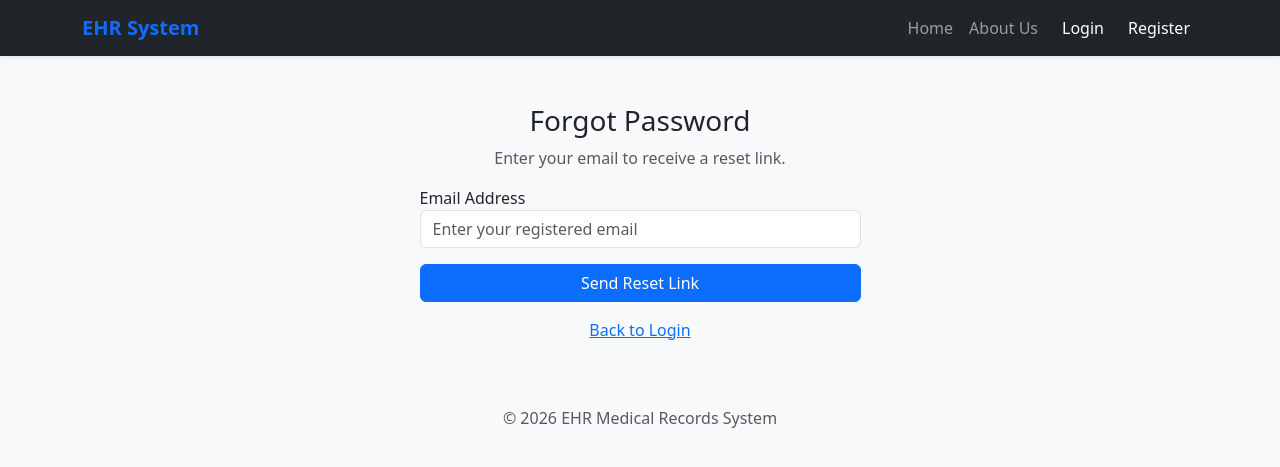
After one commit to sajana1999/EHR_Project, a Flask app: page /forgot_password in a window 1280 px wide. The commit adds this page. Shown: the top 467 px of the page. Run offline with Flask 3, Linux system fonts and the light colour scheme; some libraries are stand-ins or nearby versions.

Commit message:
add email verification on registeration and add email for forget password

```diff
--- a/app.py
+++ b/app.py
@@ -1,37 +1,45 @@
 import os
-import uuid
 from flask import Flask, render_template, request, redirect, url_for, session, flash
 from flask_bcrypt import Bcrypt
+from flask_mail import Mail, Message
+from itsdangerous import URLSafeTimedSerializer, SignatureExpired
 import pymysql
-from flask import send_from_directory
 from werkzeug.utils import secure_filename
 
 app = Flask(__name__)
 app.secret_key = 'ehr_secret_key'
 
-# Configure Uploads
-UPLOAD_FOLDER = 'static/uploads'
-ALLOWED_EXTENSIONS = {'png', 'jpg', 'jpeg', 'gif', 'pdf'}
-app.config['UPLOAD_FOLDER'] = UPLOAD_FOLDER
+# --- CONFIGURATIONS ---
+bcrypt = Bcrypt(app)
+serializer = URLSafeTimedSerializer(app.secret_key)
 
-if not os.path.exists(UPLOAD_FOLDER):
-    os.makedirs(UPLOAD_FOLDER)
-
-bcrypt = Bcrypt(app)
-
-# Database Configuration
+# Database Connection
 db_config = {
     'host': 'localhost',
     'user': 'root',
-    'password': 'KINGsajana*',
+    'password': 'root*', # Ensure this matches your MySQL Workbench password
     'database': 'ehr_system',
     'cursorclass': pymysql.cursors.DictCursor
 }
 
+# Email Setup
+app.config['MAIL_SERVER'] = 'smtp.gmail.com'
+app.config['MAIL_PORT'] = 587
+app.config['MAIL_USE_TLS'] = True
+app.config['MAIL_USERNAME'] = 'chameesharavindu@gmail.com'
+app.config['MAIL_PASSWORD'] = 'tkyyujagsspmrlzp'
+mail = Mail(app)
+
+# Image Upload Settings
+UPLOAD_FOLDER = 'static/uploads'
+app.config['UPLOAD_FOLDER'] = UPLOAD_FOLDER
+if not os.path.exists(UPLOAD_FOLDER):
+    os.makedirs(UPLOAD_FOLDER)
+
 def get_db_connection():
     return pymysql.connect(**db_config)
 
-# --- ROUTES ---
+# --- DOCTOR ROUTES (Auth & Verification) ---
 
 @app.route('/')
 def home():
@@ -39,317 +47,184 @@ def home():
         return redirect(url_for('dashboard'))
     return redirect(url_for('login'))
 
+@app.route('/about')
+def about():
+    return render_template('about.html')
+
 @app.route('/register', methods=['GET', 'POST'])
 def register():
     if request.method == 'POST':
-        f_name = request.form.get('first_name')
-        l_name = request.form.get('last_name')
-        med_id = request.form.get('doctor_medical_id')
-        cat = request.form.get('category')
-        uname = request.form.get('username')
-        email = request.form.get('email')
-        pw = request.form.get('password')
-
-        hashed_pw = bcrypt.generate_password_hash(pw).decode('utf-8')
+        email = request.form['email']
+        hashed_pw = bcrypt.generate_password_hash(request.form['password']).decode('utf-8')
 
         db = get_db_connection()
-        cursor = db.cursor()
+        cur = db.cursor()
         try:
-            query = """INSERT INTO doctors (first_name, last_name, doctor_medical_id, category, username, email, password)
-                       VALUES (%s, %s, %s, %s, %s, %s, %s)"""
-            cursor.execute(query, (f_name, l_name, med_id, cat, uname, email, hashed_pw))
+            # Set is_verified = 0 (False) on creation [Requirement]
+            query = """INSERT INTO doctors (first_name, last_name, doctor_medical_id, category, username, email, password, is_verified)
+                       VALUES (%s, %s, %s, %s, %s, %s, %s, 0)"""
+            cur.execute(query, (
+                request.form['first_name'], request.form['last_name'],
+                request.form['doctor_medical_id'], request.form['category'],
+                request.form['username'], email, hashed_pw
+            ))
             db.commit()
-            flash("Doctor account created successfully!", "success")
+
+            # Generate confirmation token and send email [Requirement]
+            token = serializer.dumps(email, salt='email-confirm-salt')
+            link = url_for('confirm_email', token=token, _external=True)
+
+            msg = Message('Confirm Your EHR Account', sender=app.config['MAIL_USERNAME'], recipients=[email])
+            msg.body = f"Welcome! Please click the link to verify your account: {link}"
+            mail.send(msg)
+
+            flash("Registration successful! Please check your email to verify your account.", "info")
             return redirect(url_for('login'))
         except Exception as e:
-            flash(f"Database Error: {str(e)}", "danger")
+            flash(f"Error: {str(e)}", "danger")
         finally:
-            cursor.close()
             db.close()
     return render_template('register.html')
+
+@app.route('/confirm_email/<token>')
+def confirm_email(token):
+    try:
+        # Decode token [Requirement]
+        email = serializer.loads(token, salt='email-confirm-salt', max_age=3600) # 1 hour expiry
+    except SignatureExpired:
+        return "<h1>The confirmation link has expired.</h1>"
+    except:
+        return "<h1>Invalid token.</h1>"
+
+    db = get_db_connection()
+    cur = db.cursor()
+    # Update is_verified = 1 for the corresponding email [Requirement]
+    cur.execute("UPDATE doctors SET is_verified = 1 WHERE email = %s", (email,))
+    db.commit()
+    db.close()
+
+    flash("Email verified! You can now log in.", "success")
+    return redirect(url_for('login'))
 
 @app.route('/login', methods=['GET', 'POST'])
 def login():
     if request.method == 'POST':
-        username = request.form.get('username')
-        password_candidate = request.form.get('password')
-        conn = get_db_connection()
-        cur = conn.cursor()
-        cur.execute("SELECT * FROM doctors WHERE username = %s", (username,))
+        db = get_db_connection()
+        cur = db.cursor()
+        cur.execute("SELECT * FROM doctors WHERE username = %s", (request.form['username'],))
         user = cur.fetchone()
-        cur.close()
-        conn.close()
-        if user and bcrypt.check_password_hash(user['password'], password_candidate):
-            session['logged_in'] = True
-            session['doctor_id'] = user['id']
-            session['username'] = user['username']
-            flash(f"Welcome back, Dr. {user['last_name']}", "success")
-            return redirect(url_for('dashboard'))
-        flash("Invalid login credentials", "danger")
+        db.close()
+
+        if user and bcrypt.check_password_hash(user['password'], request.form['password']):
+            # Check if user['is_verified'] is True [Requirement]
+            if user['is_verified']:
+                session['logged_in'] = True
+                session['doctor_id'] = user['id']
+                session['username'] = user['username']
+                return redirect(url_for('dashboard'))
+            else:
+                # Deny login and flash warning if False [Requirement]
+                flash("Your account is not verified. Please check your email for the verification link.", "warning")
+                return redirect(url_for('login'))
+
+        flash("Invalid username or password", "danger")
     return render_template('login.html')
+
+# --- PATIENT ROUTES (CRUD) ---
 
 @app.route('/dashboard')
 def dashboard():
-    if 'logged_in' not in session:
-        return redirect(url_for('login'))
-
-    # Get the search term from the URL (if any)
-    search_query = request.args.get('search', '').strip()
-
-    conn = get_db_connection()
-    cur = conn.cursor()
-
-    if search_query:
-        # Search by first_name, last_name, or insurance_number
-        # Using %s with % around it allows "partial" matches (e.g. 'jo' matches 'John')
-        sql = """
-            SELECT * FROM patients
-            WHERE doctor_id = %s
-            AND (first_name LIKE %s OR last_name LIKE %s OR insurance_number LIKE %s)
-        """
-        like_pattern = f"%{search_query}%"
-        cur.execute(sql, (session['doctor_id'], like_pattern, like_pattern, like_pattern))
-    else:
-        # No search? Show all patients for this doctor
-        cur.execute("SELECT * FROM patients WHERE doctor_id = %s", (session['doctor_id'],))
-
+    if 'logged_in' not in session: return redirect(url_for('login'))
+    db = get_db_connection()
+    cur = db.cursor()
+    cur.execute("SELECT * FROM patients WHERE doctor_id = %s", (session['doctor_id'],))
     patients = cur.fetchall()
-    cur.close()
-    conn.close()
-
+    db.close()
     return render_template('dashboard.html', patients=patients)
 
 @app.route('/add_patient', methods=['GET', 'POST'])
 def add_patient():
-    if 'logged_in' not in session:
-        return redirect(url_for('login'))
+    if 'logged_in' not in session: return redirect(url_for('login'))
+    if request.method == 'POST':
+        file = request.files.get('patient_img')
+        filename = secure_filename(file.filename) if file else ""
+        if file: file.save(os.path.join(app.config['UPLOAD_FOLDER'], filename))
 
-    if request.method == 'POST':
-        first_name = request.form.get('first_name')
-        last_name = request.form.get('last_name')
-        insurance = request.form.get('insurance_number')
-        age = request.form.get('age')
-        weight = request.form.get('weight')
-        gender = request.form.get('gender')
-        allergies = request.form.get('allergies') or "No"
-        appt_date = request.form.get('appt_date')
-        history = request.form.get('history')
-
-        # Handle Profile Photo
-        db_img_path = "uploads/default_user.png"
-        if 'patient_img' in request.files:
-            file = request.files['patient_img']
-            if file and file.filename != '':
-                filename = uuid.uuid4().hex + "_" + secure_filename(file.filename)
-                file.save(os.path.join(app.config['UPLOAD_FOLDER'], filename))
-                db_img_path = f"uploads/{filename}"
-
-        conn = get_db_connection()
-        cur = conn.cursor()
-        try:
-            query = """INSERT INTO patients
-                       (first_name, last_name, insurance_number, age, weight, gender, allergies, appt_date, medical_history, patient_img, doctor_id)
-                       VALUES (%s, %s, %s, %s, %s, %s, %s, %s, %s, %s, %s)"""
-            cur.execute(query, (first_name, last_name, insurance, age, weight, gender, allergies, appt_date, history, db_img_path, session['doctor_id']))
-            new_patient_id = cur.lastrowid
-
-            # Handle MULTIPLE Medical Documents
-            # 4. Handle Dynamic Medical Documents
-            if 'medical_docs' in request.files:
-                docs = request.files.getlist('medical_docs')
-                # IMPORTANT: Use getlist because there are multiple date inputs now
-                dates = request.form.getlist('doc_dates')
-
-                # zip() pairs File 1 with Date 1, File 2 with Date 2, etc.
-                for doc, d_date in zip(docs, dates):
-                    if doc and doc.filename != '':
-                        doc_filename = uuid.uuid4().hex + "_" + secure_filename(doc.filename)
-                        doc.save(os.path.join(app.config['UPLOAD_FOLDER'], doc_filename))
-
-                        # Save the document with its specific date
-                        doc_query = "INSERT INTO patient_documents (patient_id, file_path, document_date) VALUES (%s, %s, %s)"
-                        cur.execute(doc_query, (new_patient_id, f"uploads/{doc_filename}", d_date))
-
-            conn.commit()
-            flash("Patient and documents saved successfully!", "success")
-            return redirect(url_for('dashboard'))
-        except Exception as e:
-            conn.rollback()
-            flash(f"Error: {str(e)}", "danger")
-        finally:
-            cur.close()
-            conn.close()
+        db = get_db_connection()
+        cur = db.cursor()
+        query = """INSERT INTO patients (doctor_id, first_name, last_name, insurance_number,
+                   gender, has_allergies, medical_history, appointment_date, image_path)
+                   VALUES (%s, %s, %s, %s, %s, %s, %s, %s, %s)"""
+        cur.execute(query, (
+            session['doctor_id'], request.form['first_name'], request.form['last_name'],
+            request.form['insurance_number'], request.form['gender'],
+            'Yes' if request.form.get('allergies') else 'No',
+            request.form['history'], request.form['appt_date'], filename
+        ))
+        db.commit()
+        db.close()
+        flash("Patient added successfully!", "success")
+        return redirect(url_for('dashboard'))
     return render_template('add_patient.html')
 
 @app.route('/delete_patient/<int:id>')
 def delete_patient(id):
-    if 'logged_in' not in session:
-        return redirect(url_for('login'))
-
-    conn = get_db_connection()
-    cur = conn.cursor()
-
-    try:
-        # Delete the patient (This also deletes their documents due to ON DELETE CASCADE)
-        cur.execute("DELETE FROM patients WHERE id = %s AND doctor_id = %s", (id, session['doctor_id']))
-        conn.commit()
-        flash("Patient record has been successfully deleted.", "info")
-    except Exception as e:
-        conn.rollback()
-        flash(f"Error deleting record: {str(e)}", "danger")
-    finally:
-        cur.close()
-        conn.close()
-
+    if 'logged_in' not in session: return redirect(url_for('login'))
+    db = get_db_connection()
+    cur = db.cursor()
+    cur.execute("DELETE FROM patients WHERE id = %s AND doctor_id = %s", (id, session['doctor_id']))
+    db.commit()
+    db.close()
+    flash("Record deleted.", "warning")
     return redirect(url_for('dashboard'))
 
-@app.route('/patient/<int:patient_id>')
-def view_patient(patient_id):
-    if 'logged_in' not in session:
+# --- FORGOT PASSWORD ---
+
+@app.route('/forgot_password', methods=['GET', 'POST'])
+def forgot_password():
+    if request.method == 'POST':
+        email_input = request.form.get('email')
+        db = get_db_connection()
+        cur = db.cursor()
+        cur.execute("SELECT * FROM doctors WHERE email = %s", (email_input,))
+        user = cur.fetchone()
+        db.close()
+
+        if user:
+            token = serializer.dumps(email_input, salt='password-reset-salt')
+            link = url_for('reset_token', token=token, _external=True)
+            msg = Message('Password Reset Request', sender=app.config['MAIL_USERNAME'], recipients=[email_input])
+            msg.body = f"To reset your password, visit this link: {link}"
+            mail.send(msg)
+            flash("A reset link has been sent to your email.", "success")
+            return redirect(url_for('login'))
+        else:
+            flash("Wrong email entered! This email is not registered.", "danger")
+    return render_template('forgot_password.html')
+
+@app.route('/reset_password/<token>', methods=['GET', 'POST'])
+def reset_token(token):
+    try:
+        email = serializer.loads(token, salt='password-reset-salt', max_age=1800)
+    except:
+        flash("The reset link is invalid or has expired.", "danger")
+        return redirect(url_for('forgot_password'))
+
+    if request.method == 'POST':
+        new_pw = bcrypt.generate_password_hash(request.form['password']).decode('utf-8')
+        db = get_db_connection()
+        cur = db.cursor()
+        cur.execute("UPDATE doctors SET password = %s, is_verified = 1 WHERE email = %s", (new_pw, email))
+        db.commit()
+        db.close()
+        flash("Password updated and account verified!", "success")
         return redirect(url_for('login'))
-
-    conn = get_db_connection()
-    cur = conn.cursor()
-
-    # 1. NEW: Mark the patient as "Seen" (Turns off the red dot)
-    cur.execute("UPDATE patients SET is_seen = 1 WHERE id = %s", (patient_id,))
-    conn.commit()
-
-    # 2. Existing code: Get patient details
-    cur.execute("SELECT * FROM patients WHERE id = %s", (patient_id,))
-    patient = cur.fetchone()
-
-    cur.close()
-    conn.close()
-    return render_template('patient_details.html', patient=patient)
-
-@app.route('/patient/<int:patient_id>/radiology')
-def view_radiology(patient_id):
-    if 'logged_in' not in session: return redirect(url_for('login'))
-    conn = get_db_connection()
-    cur = conn.cursor()
-    cur.execute("SELECT first_name, last_name FROM patients WHERE id = %s", (patient_id,))
-    patient = cur.fetchone()
-    cur.execute("SELECT * FROM patient_documents WHERE patient_id = %s", (patient_id,))
-    documents = cur.fetchall()
-    cur.close()
-    conn.close()
-    return render_template('radiology_gallery.html', patient=patient, documents=documents)
-
-@app.route('/edit_patient/<int:id>')
-def edit_patient(id):
-    if 'logged_in' not in session: return redirect(url_for('login'))
-
-    conn = get_db_connection()
-    cur = conn.cursor()
-
-    # 1. Get the Patient's main data
-    cur.execute("SELECT * FROM patients WHERE id = %s", (id,))
-    patient = cur.fetchone()
-
-    # 2. Get all the X-rays/Reports for this specific patient
-    cur.execute("SELECT * FROM patient_documents WHERE patient_id = %s", (id,))
-    documents = cur.fetchall()
-
-    cur.close()
-    conn.close()
-
-    return render_template('edit_patient.html', patient=patient, documents=documents)
-
-@app.route('/update_patient/<int:id>', methods=['POST'])
-def update_patient(id):
-    if 'logged_in' not in session: return redirect(url_for('login'))
-
-    # 1. Collect all text fields
-    f_name = request.form.get('first_name')
-    l_name = request.form.get('last_name')
-    ins = request.form.get('insurance_number')
-    age = request.form.get('age')
-    weight = request.form.get('weight')
-    gender = request.form.get('gender')
-    history = request.form.get('history')
-    appt = request.form.get('appt_date')
-    # Handle checkbox value
-    allergies = "Yes" if request.form.get('allergies') else "No"
-
-    conn = get_db_connection()
-    cur = conn.cursor()
-
-    try:
-        # 2. Check if a NEW photo was uploaded
-        if 'patient_img' in request.files and request.files['patient_img'].filename != '':
-            file = request.files['patient_img']
-            filename = uuid.uuid4().hex + "_" + secure_filename(file.filename)
-            file.save(os.path.join(app.config['UPLOAD_FOLDER'], filename))
-            new_path = f"uploads/{filename}"
-
-            # Update including the NEW photo path
-            query = """UPDATE patients SET first_name=%s, last_name=%s, insurance_number=%s, age=%s,
-                       weight=%s, gender=%s, medical_history=%s, appt_date=%s, allergies=%s, patient_img=%s
-                       WHERE id=%s AND doctor_id=%s"""
-            cur.execute(query, (f_name, l_name, ins, age, weight, gender, history, appt, allergies, new_path, id, session['doctor_id']))
-        else:
-            # Update everything EXCEPT the photo
-            query = """UPDATE patients SET first_name=%s, last_name=%s, insurance_number=%s, age=%s,
-                       weight=%s, gender=%s, medical_history=%s, appt_date=%s, allergies=%s
-                       WHERE id=%s AND doctor_id=%s"""
-            cur.execute(query, (f_name, l_name, ins, age, weight, gender, history, appt, allergies, id, session['doctor_id']))
-
-        conn.commit()
-        flash("Medical record successfully synchronized.", "success")
-    except Exception as e:
-        conn.rollback()
-        flash(f"Error: {str(e)}", "danger")
-    finally:
-        cur.close()
-        conn.close()
-
-    return redirect(url_for('dashboard'))
+    return render_template('reset_password.html')
 
 @app.route('/logout')
 def logout():
     session.clear()
     return redirect(url_for('login'))
 
-@app.route('/delete_report/<int:doc_id>')
-def delete_report(doc_id):
-    patient_id = request.args.get('patient_id')
-    conn = get_db_connection()
-    cur = conn.cursor()
-
-    # Delete the record from the documents table
-    cur.execute("DELETE FROM patient_documents WHERE id = %s", (doc_id,))
-
-    conn.commit()
-    cur.close()
-    conn.close()
-
-    flash("Report removed.", "info")
-    return redirect(url_for('edit_patient', id=patient_id))
-
-@app.route('/download_report/<int:doc_id>')
-def download_report(doc_id):
-    if 'logged_in' not in session:
-        return redirect(url_for('login'))
-
-    conn = get_db_connection()
-    cur = conn.cursor()
-
-    # Get the file path from the database
-    cur.execute("SELECT file_path FROM patient_documents WHERE id = %s", (doc_id,))
-    result = cur.fetchone()
-    cur.close()
-    conn.close()
-
-    if result:
-        # result['file_path'] looks like "uploads/filename.jpg"
-        # We need to split the folder name from the actual filename
-        folder = os.path.join(app.root_path, 'static', 'uploads')
-        filename = result['file_path'].split('/')[-1]
-
-        return send_from_directory(folder, filename, as_attachment=True)
-
-    return "File not found", 404
-
 if __name__ == '__main__':
     app.run(debug=True)
--- /dev/null
+++ b/templates/forgot_password.html
@@ -0,0 +1,36 @@
+{% extends "layout.html" %}
+{% block content %}
+<div class="container mt-5">
+    <div class="row justify-content-center">
+        <div class="col-md-5">
+            <h3 class="text-center">Forgot Password</h3>
+
+            {% with messages = get_flashed_messages(with_categories=true) %}
+            {% if messages %}
+            {% for category, message in messages %}
+            <div class="alert alert-{{ category }} alert-dismissible fade show" role="alert">
+                {{ message }}
+                <button type="button" class="btn-close" data-bs-dismiss="alert" aria-label="Close"></button>
+            </div>
+            {% endfor %}
+            {% endif %}
+            {% endwith %}
+
+            <p class="text-center text-muted">Enter your email to receive a reset link.</p>
+
+            <form method="POST">
+                <div class="mb-3">
+                    <label>Email Address</label>
+                    <input type="email" name="email" class="form-control" required
+                        placeholder="Enter your registered email">
+                </div>
+                <button type="submit" class="btn btn-primary w-100">Send Reset Link</button>
+            </form>
+
+            <div class="mt-3 text-center">
+                <a href="{{ url_for('login') }}">Back to Login</a>
+            </div>
+        </div>
+    </div>
+</div>
+{% endblock %}
--- a/templates/layout.html
+++ b/templates/layout.html
@@ -1,30 +1,72 @@
 <!DOCTYPE html>
 <html lang="en">
+
 <head>
     <meta charset="UTF-8">
     <meta name="viewport" content="width=device-width, initial-scale=1.0">
     <title>EHR System</title>
     <link href="https://cdn.jsdelivr.net/npm/bootstrap@5.3.0/dist/css/bootstrap.min.css" rel="stylesheet">
     <script src="https://cdn.jsdelivr.net/npm/sweetalert2@11"></script>
+    <style>
+        .navbar-brand {
+            font-weight: bold;
+            color: #0d6efd !important;
+        }
+
+        .nav-link:hover {
+            color: #0d6efd !important;
+        }
+    </style>
 </head>
+
 <body class="bg-light">
 
-    <nav class="navbar navbar-expand-lg navbar-dark bg-dark mb-4">
+    <nav class="navbar navbar-expand-lg navbar-dark bg-dark mb-4 shadow-sm">
         <div class="container">
-            <a class="navbar-brand" href="/">EHR System</a>
-            <div class="navbar-nav ms-auto">
-                <a class="nav-link" href="/">Home</a>
-                <a class="nav-link" href="/about">About Us</a>
-                <a class="nav-link btn btn-primary text-white ms-lg-2" href="/login">Login</a>
-                <a class="nav-link btn btn-outline-primary ms-lg-2" href="/register">Register</a>
+            <a class="navbar-brand" href="{{ url_for('home') }}">EHR System</a>
+            <button class="navbar-toggler" type="button" data-bs-toggle="collapse" data-bs-target="#navbarNav">
+                <span class="navbar-toggler-icon"></span>
+            </button>
+
+            <div class="collapse navbar-collapse" id="navbarNav">
+                <div class="navbar-nav ms-auto">
+                    <a class="nav-link" href="{{ url_for('home') }}">Home</a>
+                    <a class="nav-link" href="{{ url_for('about') }}">About Us</a>
+
+                    {% if session.logged_in %}
+                    <a class="nav-link" href="{{ url_for('dashboard') }}">Dashboard</a>
+                    <a class="nav-link" href="{{ url_for('add_patient') }}">Add Patient</a>
+                    <a class="nav-link btn btn-danger text-white ms-lg-3" href="{{ url_for('logout') }}">Logout</a>
+                    {% else %}
+                    <a class="nav-link btn btn-primary text-white ms-lg-2" href="{{ url_for('login') }}">Login</a>
+                    <a class="nav-link btn btn-outline-primary text-white ms-lg-2"
+                        href="{{ url_for('register') }}">Register</a>
+                    {% endif %}
+                </div>
             </div>
         </div>
     </nav>
 
     <div class="container">
+        {% with messages = get_flashed_messages(with_categories=true) %}
+        {% if messages %}
+        {% for category, message in messages %}
+        <div class="alert alert-{{ category }} alert-dismissible fade show shadow-sm" role="alert">
+            {{ message }}
+            <button type="button" class="btn-close" data-bs-dismiss="alert" aria-label="Close"></button>
+        </div>
+        {% endfor %}
+        {% endif %}
+        {% endwith %}
+
         {% block content %}{% endblock %}
     </div>
 
+    <footer class="mt-5 py-3 text-center text-muted">
+        <p>&copy; 2026 EHR Medical Records System</p>
+    </footer>
+
     <script src="https://cdn.jsdelivr.net/npm/bootstrap@5.3.0/dist/js/bootstrap.bundle.min.js"></script>
 </body>
+
 </html>
--- a/templates/login.html
+++ b/templates/login.html
@@ -22,9 +22,10 @@
                 </form>
 
                 <div class="text-center mt-4">
-                    <a href="#" class="text-muted small">Forgot Password?</a>
+                    <a href="{{ url_for('forgot_password') }}" class="text-muted small">Forgot Password?</a>
                     <hr>
-                    <p class="mb-0">Need an account? <a href="/register" class="text-decoration-none fw-bold">Register Now</a></p>
+                    <p class="mb-0">Need an account? <a href="/register" class="text-decoration-none fw-bold">Register
+                            Now</a></p>
                 </div>
             </div>
         </div>
```
Also changed, not shown: add_verification_col.py (added, +47 -0 lines), migrate_db.py (added, +46 -0 lines), templates/reset_password.html (added, +21 -0 lines).
